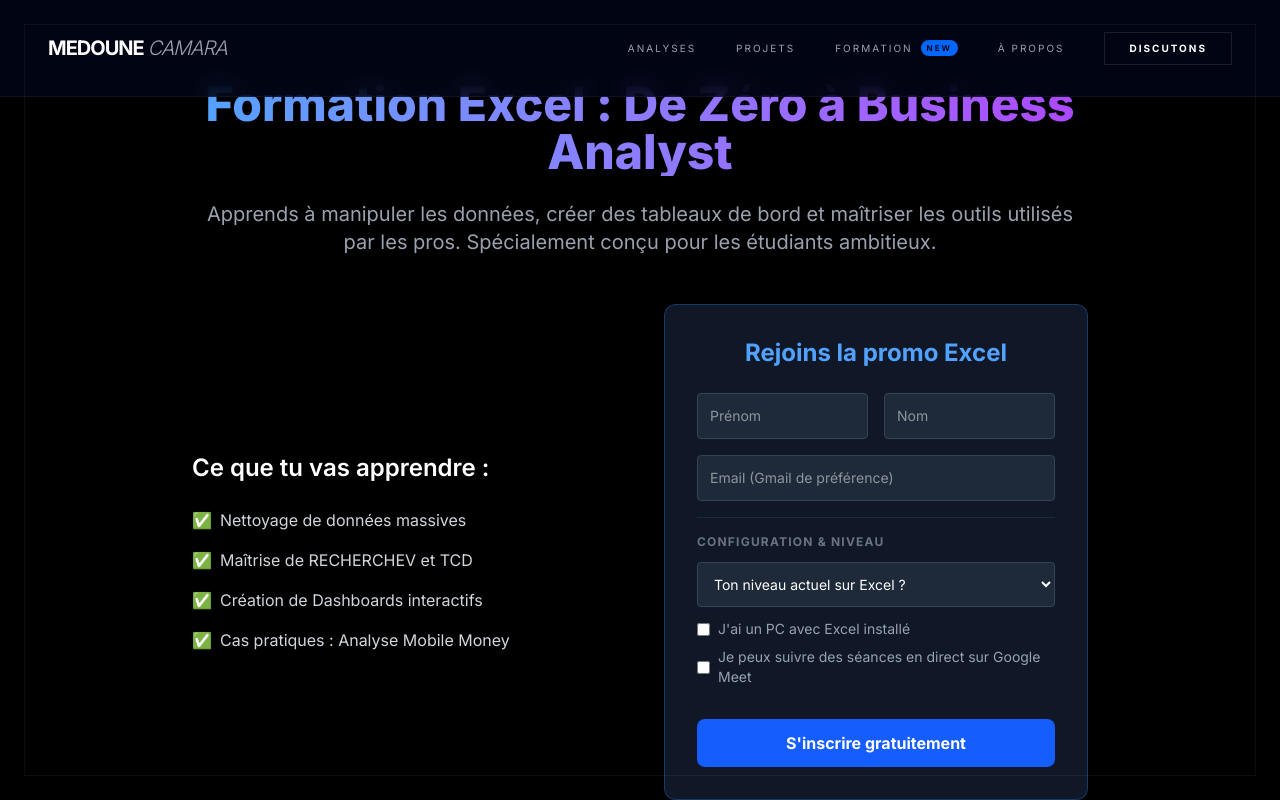
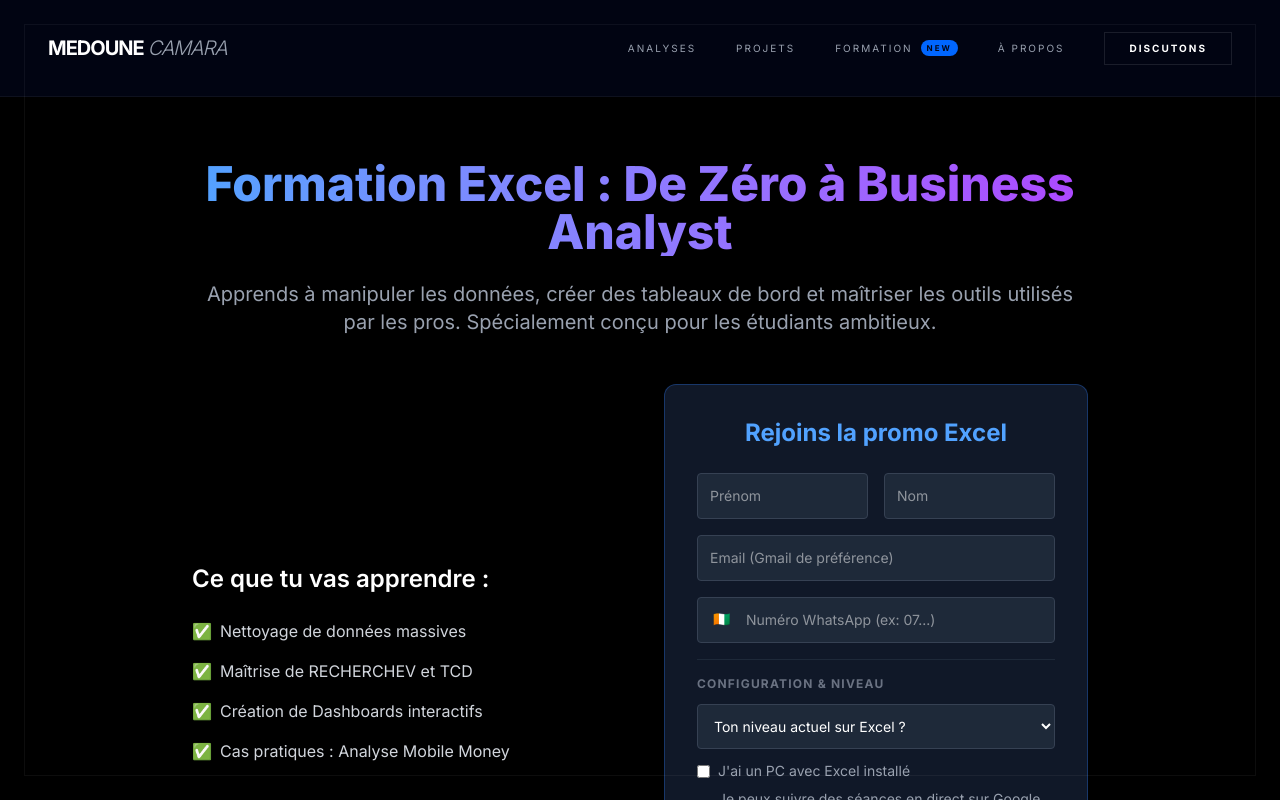
Before and after one commit to Medoune-data/medoune-business-analyst, a Next.js app: page /formation in a window 1280 px wide. Shown: the top 800 px of the page. Built offline with nearby package versions, Linux system fonts and the light colour scheme; a web font is replaced by a local one.

Commit message:
Feature: Ajout du numéro WhatsApp dans le formulaire

```diff
--- a/src/app/formation/page.tsx
+++ b/src/app/formation/page.tsx
@@ -2,7 +2,8 @@ import RegistrationForm from '@/components/RegistrationForm';
 
 export default function FormationPage() {
   return (
-    <main className="min-h-screen bg-black text-white py-20 px-4">
+    // pt-40 pour laisser de la place à la Navbar, pb-20 pour le bas
+    <main className="min-h-screen bg-black text-white pt-40 pb-20 px-4">
       <div className="max-w-4xl mx-auto text-center">
         <h1 className="text-5xl font-extrabold mb-6 bg-gradient-to-r from-blue-400 to-purple-500 bg-clip-text text-transparent">
           Formation Excel : De Zéro à Business Analyst
@@ -19,6 +20,7 @@ export default function FormationPage() {
               <li className="flex items-center gap-2">✅ <span className="text-gray-300">Nettoyage de données massives</span></li>
               <li className="flex items-center gap-2">✅ <span className="text-gray-300">Maîtrise de RECHERCHEV et TCD</span></li>
               <li className="flex items-center gap-2">✅ <span className="text-gray-300">Création de Dashboards interactifs</span></li>
+              {/* Clin d'œil à ton sujet de thèse */}
               <li className="flex items-center gap-2">✅ <span className="text-gray-300">Cas pratiques : Analyse Mobile Money</span></li>
             </ul>
           </div>
--- a/src/components/RegistrationForm.tsx
+++ b/src/components/RegistrationForm.tsx
@@ -4,7 +4,6 @@ import React, { useState } from 'react';
 export default function RegistrationForm() {
   const [status, setStatus] = useState("");
 
-  // REMPLACE L'ID CI-DESSOUS PAR TON ID FORMSPREE UNE FOIS CRÉÉ
   const FORMSPREE_ID = "mvzwpplk";
 
   const handleSubmit = async (e: React.FormEvent<HTMLFormElement>) => {
@@ -33,31 +32,41 @@ export default function RegistrationForm() {
       <h2 className="text-2xl font-bold mb-6 text-blue-400">Rejoins la promo Excel</h2>
       <form onSubmit={handleSubmit} className="space-y-4 text-left">
 
-        {/* Infos de base */}
         <div className="grid grid-cols-2 gap-4">
-          <input type="text" name="prenom" required className="p-3 rounded bg-gray-800 border border-gray-700 outline-none text-sm" placeholder="Prénom" />
-          <input type="text" name="nom" required className="p-3 rounded bg-gray-800 border border-gray-700 outline-none text-sm" placeholder="Nom" />
+          <input type="text" name="prenom" required className="p-3 rounded bg-gray-800 border border-gray-700 outline-none text-sm text-white" placeholder="Prénom" />
+          <input type="text" name="nom" required className="p-3 rounded bg-gray-800 border border-gray-700 outline-none text-sm text-white" placeholder="Nom" />
         </div>
 
-        <input type="email" name="email" required className="w-full p-3 rounded bg-gray-800 border border-gray-700 outline-none text-sm" placeholder="Email (Gmail de préférence)" />
+        <input type="email" name="email" required className="w-full p-3 rounded bg-gray-800 border border-gray-700 outline-none text-sm text-white" placeholder="Email (Gmail de préférence)" />
 
-        {/* Qualification Technique */}
+        {/* AJOUT DU CHAMP TÉLÉPHONE */}
+        <div className="relative">
+          <input
+            type="tel"
+            name="whatsapp"
+            required
+            className="w-full p-3 rounded bg-gray-800 border border-gray-700 outline-none text-sm text-white pl-12"
+            placeholder="Numéro WhatsApp (ex: 07...)"
+          />
+          <span className="absolute left-4 top-3 text-gray-500 text-sm">🇨🇮</span>
+        </div>
+
         <div className="space-y-3 pt-4 border-t border-gray-800">
           <p className="text-xs font-bold uppercase tracking-widest text-gray-500">Configuration & Niveau</p>
 
-          <select name="excel_level" required className="w-full p-3 rounded bg-gray-800 border border-gray-700 outline-none text-sm">
+          <select name="excel_level" required className="w-full p-3 rounded bg-gray-800 border border-gray-700 outline-none text-sm text-white">
             <option value="">Ton niveau actuel sur Excel ?</option>
             <option value="debutant">Débutant (Je n'ai jamais ouvert Excel)</option>
-            <option value="intermediaire">Intermédiaire (Je connais les sommes)</option>
+            <option value="intermediaire">Intermédiaire (Je connais les formules de base)</option>
             <option value="avance">Avancé (Je connais les TCD)</option>
           </select>
 
           <div className="flex flex-col gap-2">
-            <label className="flex items-center gap-2 text-sm text-gray-400">
+            <label className="flex items-center gap-2 text-sm text-gray-400 cursor-pointer">
               <input type="checkbox" name="has_pc" className="accent-blue-500" />
               J'ai un PC avec Excel installé
             </label>
-            <label className="flex items-center gap-2 text-sm text-gray-400">
+            <label className="flex items-center gap-2 text-sm text-gray-400 cursor-pointer">
               <input type="checkbox" name="can_meet" className="accent-blue-500" />
               Je peux suivre des séances en direct sur Google Meet
             </label>
@@ -68,7 +77,7 @@ export default function RegistrationForm() {
           S'inscrire gratuitement
         </button>
       </form>
-      {status && <p className="mt-4 text-center text-sm font-medium">{status}</p>}
+      {status && <p className="mt-4 text-center text-sm font-medium text-white">{status}</p>}
     </div>
   );
 }
```
